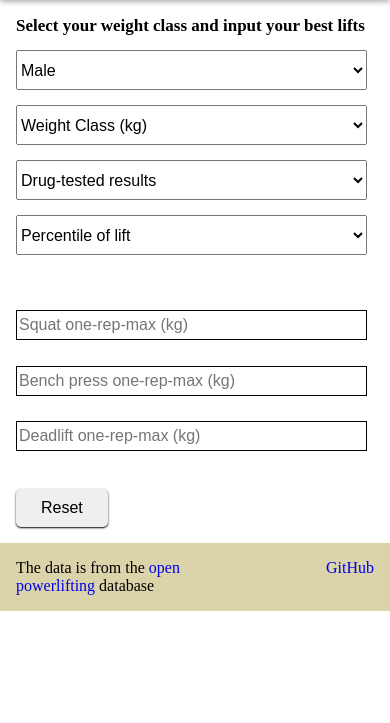
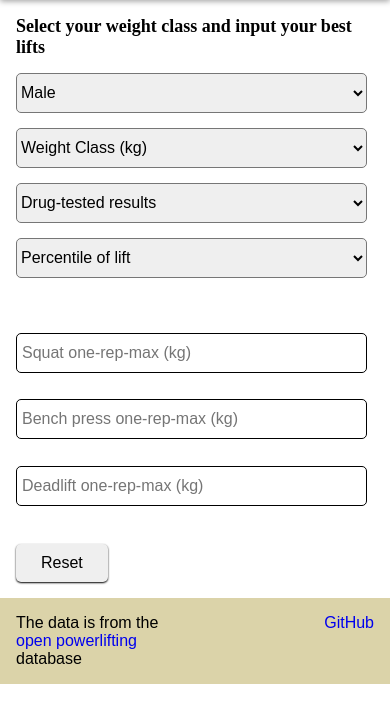
Before and after one commit to ViHak/compare-strength, a Python web app: template templates/index.html in a window 390 px wide. Shown: the part 108-831 px from the top of the page. Run offline with Jinja, Linux system fonts and the light colour scheme; the template is opened without the code that fills it, so the values that code supplies are empty; some libraries are stand-ins or nearby versions.

Commit message:
Small design tweaks

```diff
--- a/percentile.py
+++ b/percentile.py
@@ -89,4 +89,4 @@ def percentile_of_score(weight_class, lifted_weight, lift, sex, division, calcul
         return f"You'd have to {lift} more than {round(result)} kg to be stronger than {lifted_weight}% of people in the {weight_class} kg weight class"
     else:
         result = percentileofscore(lift_df.to_pandas().squeeze(), int(lifted_weight), kind = "weak")
-        return f"You can {lift} more than \033[1m'+ {round(result)}% of people in the {weight_class} kg weight class"
+        return f"You can {lift} more than {round(result)}% of people in the {weight_class} kg weight class"
--- a/static/css/main.css
+++ b/static/css/main.css
@@ -31,6 +31,7 @@ p{
 select{
     font-size:16px;
     height:40px;
+    border-radius:5px;
 }
 
 input{
@@ -39,6 +40,8 @@ input{
     margin-top:10px;
     height:40px;
     font-size:16px;
+    border-radius:5px;
+    padding:5px;
 
 }
 
@@ -72,6 +75,7 @@ input{
     display: grid;
     grid-auto-columns: 1fr;
     grid-auto-flow: column;
+    font-family: sans-serif;
 }
 
 .header-title{
@@ -121,20 +125,15 @@ select{
         display: grid;
         margin-top: 20px;
     }
-    .result-box p{
-        font-size:14px;
-    }
     .result-box{
-        font-size:14px;
         box-sizing:border-box;
     }
     .wrapper-title h2{
         margin-top:0;
-        font-size:17px;
+        font-size:18px;
     }
     .input{
 	    box-sizing:border-box;
-        height:30px;
 	}
     p{
         font-size:15px;
```
